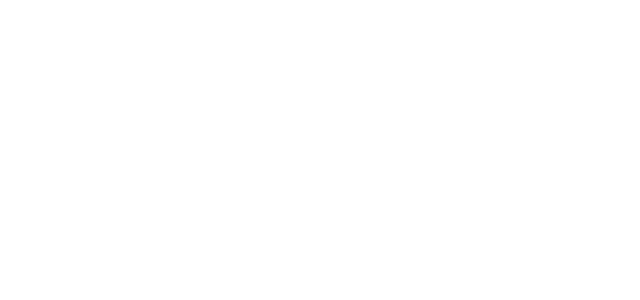
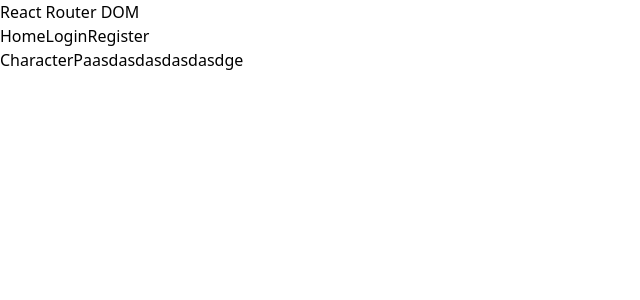
Before and after one commit to victorvzn/bootcamp-frontend-g21, a React (Vite) app in the folder semana11/dia01-react-router-components/: page /characters/1 in a window 1280 px wide. Before the commit this address had no page. Shown: the top 300 px of the page, without its empty margins (0-640 px from the left). Built offline with nearby package versions, Linux system fonts and the light colour scheme.

Commit message:
semana11, dia01, 01, react router components

```diff
--- a/semana11/dia01-react-router-components/src/App.jsx
+++ b/semana11/dia01-react-router-components/src/App.jsx
@@ -3,6 +3,7 @@ import { HomePage } from './pages/HomePage'
 import { LoginPage } from './pages/LoginPage'
 import { RegisterPage } from './pages/RegisterPage'
 import LayoutBase from './layouts/LayoutBase'
+import CharacterPage from './pages/CharacterPage'
 
 export default function App() {
   return (
@@ -12,6 +13,8 @@ export default function App() {
           <Route path='/' element={<HomePage />} />
           <Route path='/login' element={<LoginPage />} />
           <Route path='/register' element={<RegisterPage />} />
+
+          <Route path='/characters/:id' element={<CharacterPage />} />
         </Route>
       </Routes>
     </BrowserRouter>
--- a/semana11/dia01-react-router-components/src/components/home-page/CharacterList.jsx
+++ b/semana11/dia01-react-router-components/src/components/home-page/CharacterList.jsx
@@ -1,4 +1,5 @@
 import { useEffect, useState } from "react"
+import { Link } from "react-router-dom"
 
 const fetchCharacters = async () => {
   const URL = 'https://dragonball-api.com/api/characters'
@@ -21,14 +22,18 @@ const CharacterList = () => {
     <section className="grid grid-cols-2 md:grid-cols-4 gap-4 mt-6">
       {characters.map(character => {
         return (
-          <article
+          <Link
             key={character.id}
-            className="bg-yellow-300 rounded-lg p-3 flex flex-col justify-center items-center"
+            to={`/characters/${character.id}`}
           >
-            <img src={character.image} width={50} />
-            <div className="font-bold text-3xl text-center mt-2">#{character.id} - {character.name}</div>
-            <div className="font-bold text-center mt-2 bg-orange-300 p-2 uppercase">{character.race}</div>
-          </article>
+            <article
+              className="bg-yellow-300 rounded-lg p-3 flex flex-col justify-center items-center"
+            >
+              <img src={character.image} width={50} />
+              <div className="font-bold text-3xl text-center mt-2">#{character.id} - {character.name}</div>
+              <div className="font-bold text-center mt-2 bg-orange-300 p-2 uppercase">{character.race}</div>
+            </article>
+          </Link>
         )
       })}
 
--- /dev/null
+++ b/semana11/dia01-react-router-components/src/pages/CharacterPage.jsx
@@ -0,0 +1,7 @@
+const CharacterPage = () => {
+  return (
+    <div>CharacterPaasdasdasdasdasdge</div>
+  )
+}
+
+export default CharacterPage
```
